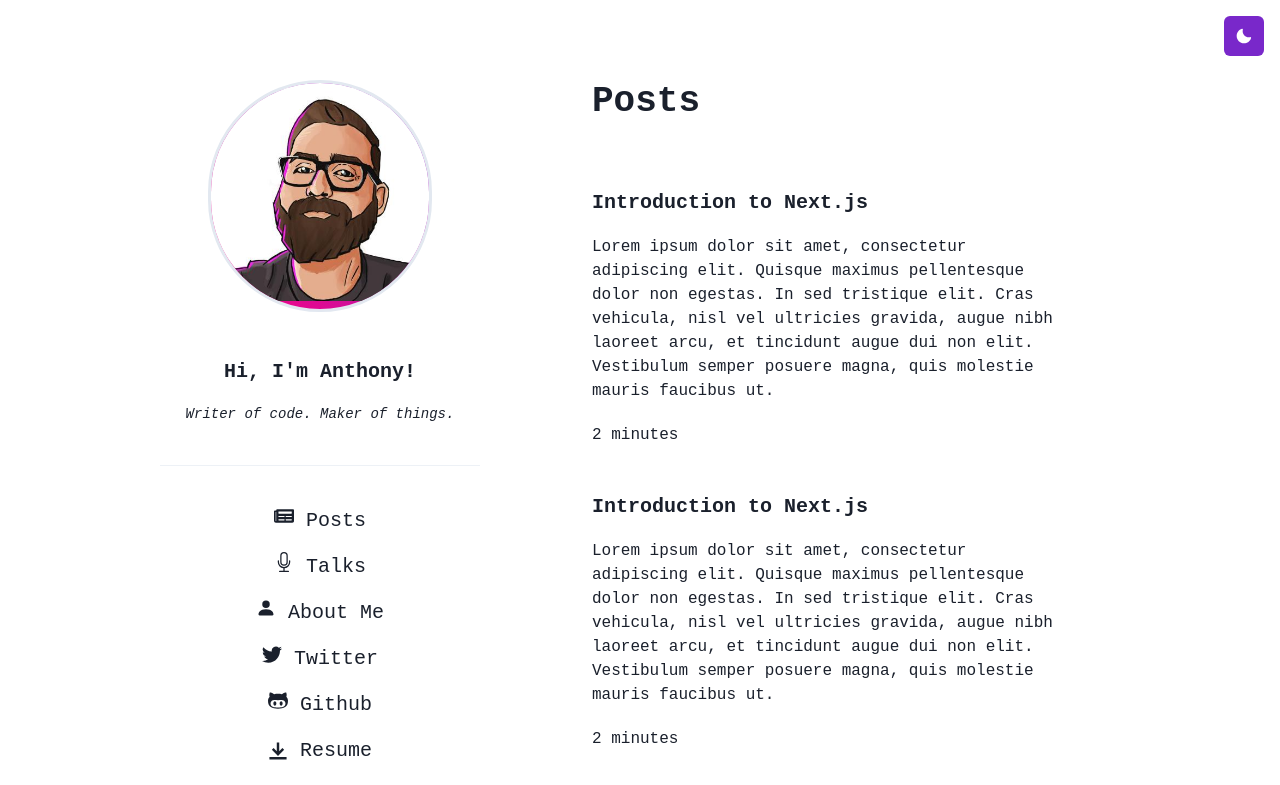
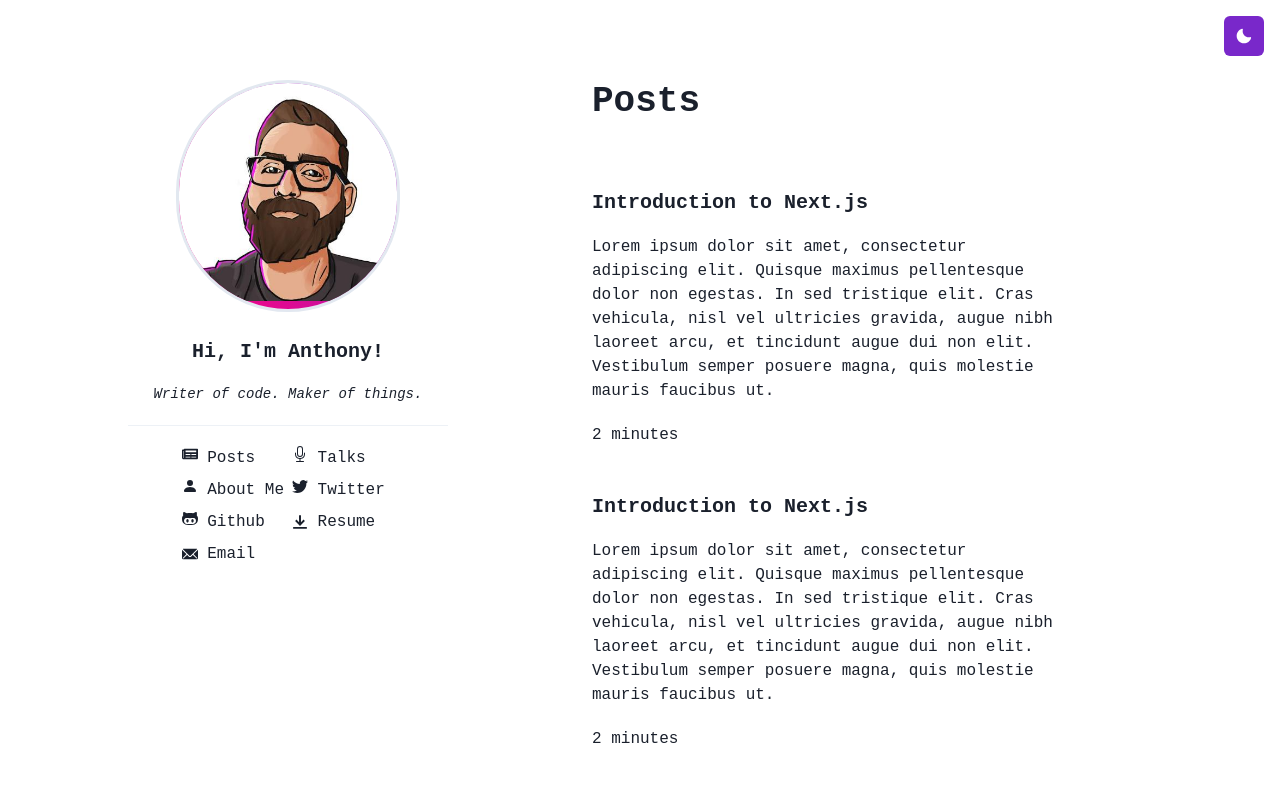
Before and after one commit to WTFox/blog, a Next.js app: page / in a window 1280 px wide. Shown: the top 785 px of the page. Built offline with nearby package versions, Linux system fonts and the light colour scheme; a web font is replaced by a local one.

Commit message:
sticky side bar

```diff
--- a/src/components/Layout.tsx
+++ b/src/components/Layout.tsx
@@ -36,7 +36,7 @@ const Layout = ({ children }) => {
           <Nav />
         </GridItem>
         <GridItem
-          pt={{ lg: "5em" }}
+          py="5em"
           colStart={{ base: 1, lg: 5 }}
           colSpan={{ base: 10, lg: 5 }}
         >
--- a/src/components/Nav.tsx
+++ b/src/components/Nav.tsx
@@ -22,7 +22,7 @@ import { Container } from "@/components/Container";
 import profilePic from "../public/images/profile.jpg";
 
 const linkData = [
-  { href: "#Posts", icon: FaNewspaper, text: "    Posts", isExternal: false },
+  { href: "/#Posts", icon: FaNewspaper, text: "    Posts", isExternal: false },
   { href: "/talks", icon: BsMic, text: "    Talks", isExternal: false },
   {
     href: "/about",
@@ -53,18 +53,17 @@ const linkData = [
 
 const Links = () => {
   return (
-    <Section pt={10} textAlign="center" w="80%">
+    <Section pt={5} textAlign={{ lg: "center" }}>
       <Grid
-        justifyItems={"center"}
-        templateRows={{ base: "repeat(2, 1fr)", lg: "repeat(1, 1fr)" }}
-        templateColumns={{ base: "repeat(2, 1fr)", lg: "repeat(1, 1fr)" }}
-        gap={4}
+        justifyItems={"left"}
+        templateColumns={{ base: "repeat(2, 1fr)" }}
+        gap={2}
       >
         {linkData.map((link) => {
           return (
             <GridItem>
               <Link passHref href={link.href}>
-                <ChakraLink isExternal={link.isExternal} fontSize={"xl"}>
+                <ChakraLink isExternal={link.isExternal} fontSize={"md"}>
                   <Text>
                     <Icon as={link.icon} /> {link.text}{" "}
                   </Text>
@@ -99,7 +98,7 @@ const NavContent = () => {
         </Link>
       </Section>
 
-      <Section delay={0.1} py={10}>
+      <Section delay={0.1} pt={5}>
         <Heading fontSize={"xl"}>Hi, I'm Anthony!</Heading>
         <Container maxW={"md"} pt={5}>
           <Text fontSize={"sm"} as="i">
@@ -108,14 +107,18 @@ const NavContent = () => {
         </Container>
       </Section>
 
-      <Divider w={"xs"} />
+      <Divider pt={5} w={"xs"} />
       <Links />
     </Container>
   );
 };
 
 const Nav = () => {
-  return <NavContent />;
+  return (
+    <Box position={{ lg: "fixed" }}>
+      <NavContent />
+    </Box>
+  );
 };
 
 export default Nav;
```
